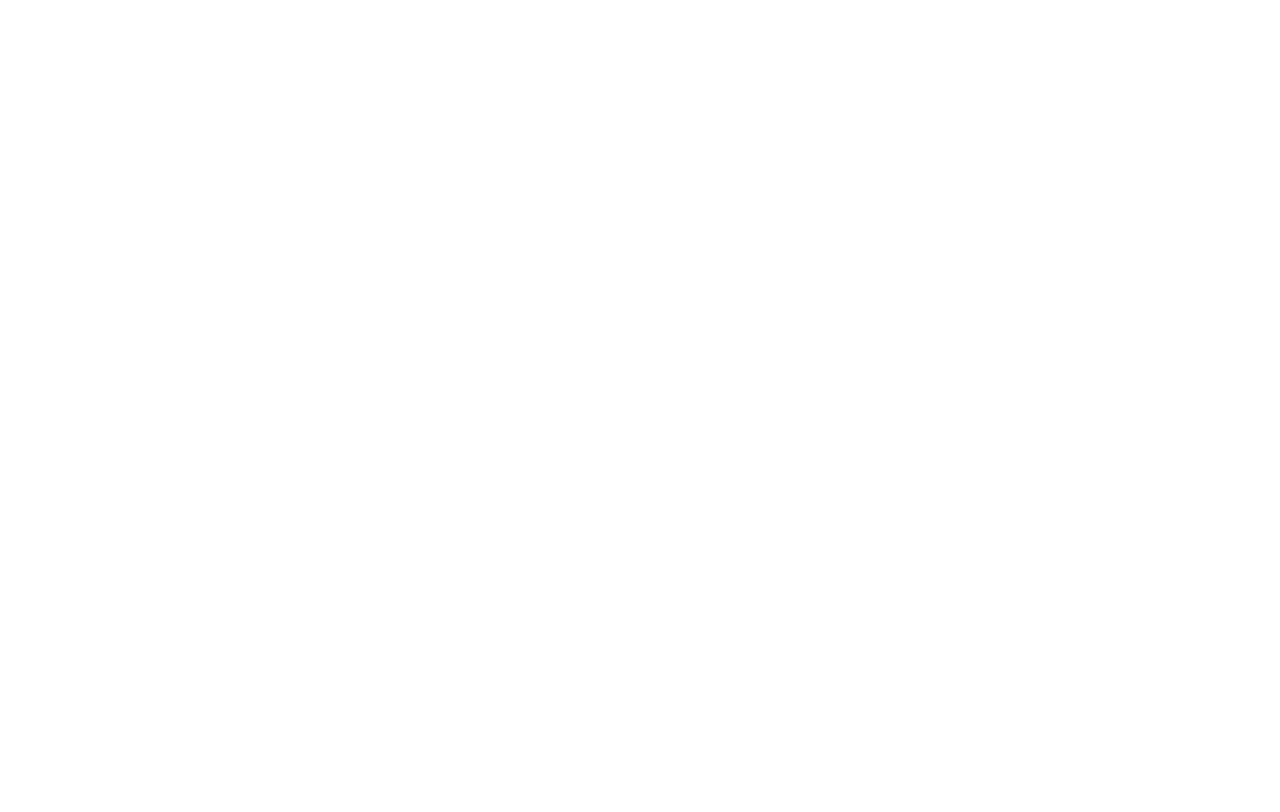
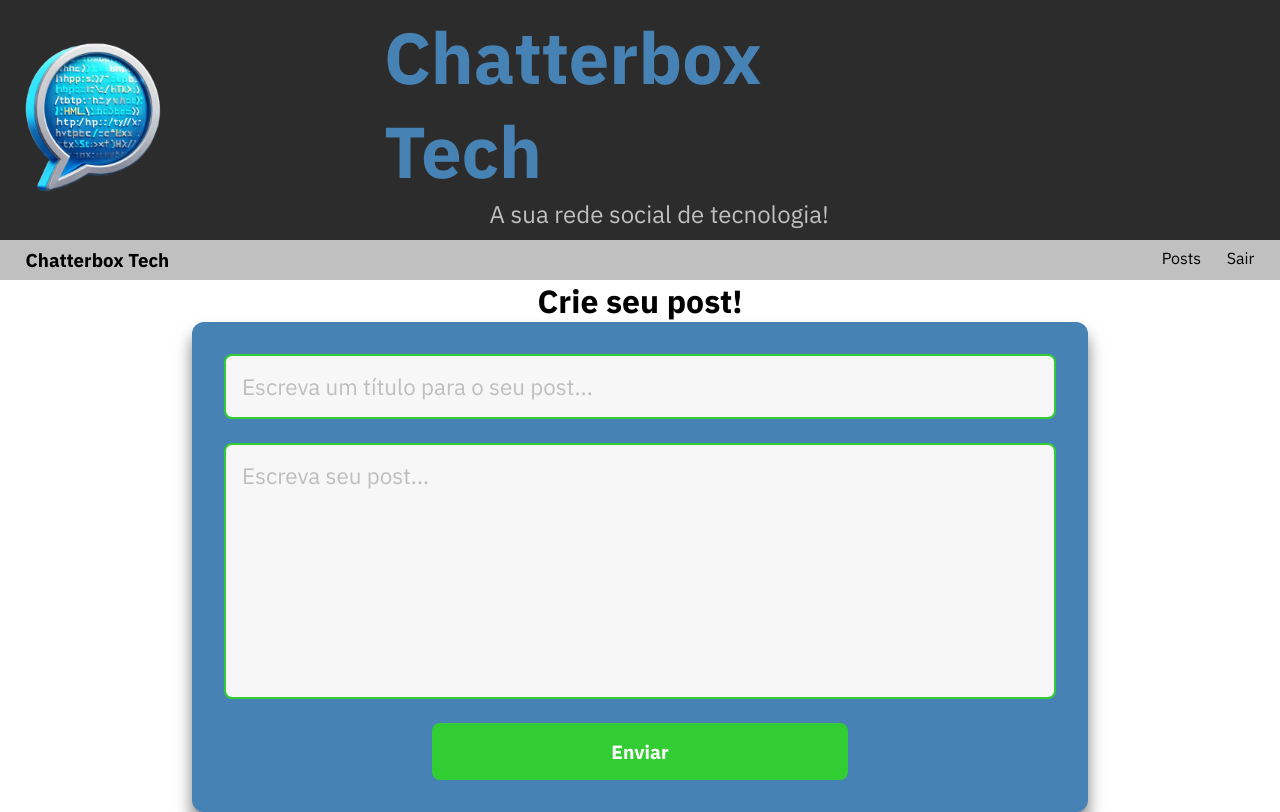
Before and after one commit to carolcampos22/chatterbox-frontend, a React (Vite) app: page /new-post in a window 1280 px wide. Before the commit this address had no page. Built offline with nearby package versions, Linux system fonts and the light colour scheme; sample sign-in values are in the browser's storage; the HTML template or start-up script is replaced by a standard one; a web font is replaced by a local one.

Commit message:
Página de formulário para criação de posts

```diff
--- a/src/components/header/StylesHeader.jsx
+++ b/src/components/header/StylesHeader.jsx
@@ -5,16 +5,17 @@ export const HeaderContainer = styled.div`
     display: flex;
     justify-content: center;
     align-items: center;
-    width: 70vw;
+    gap: 15vw;
+    width: 100vw;
     height: 20vh;
-    padding-right: 5vw;
-    padding-top: 20vh;
-    padding-bottom: 20vh;
-    background-color: #424242;
+    padding-right: 27vw;
+    padding-top: 15vh;
+    padding-bottom: 15vh;
+    background-color: #2d2c2c;
 
 
     img{
-        width: 20vw;
+        width: 15vw;
 
         /* @media (max-width: 750px){
             width: 10vw;
--- a/src/components/navbar/StylesNavbar.js
+++ b/src/components/navbar/StylesNavbar.js
@@ -4,7 +4,7 @@ export const NavbarContainer = styled.div`
     display: flex;
     justify-content: space-between;
     padding: 1vh 2vw;
-    width: 70vw;
+    width: 100vw;
     background-color: var(--connection-line-color);
 
     ul {
--- /dev/null
+++ b/src/pages/CreatePostFormPage/CreatePostFormPage.jsx
@@ -0,0 +1,61 @@
+import { useNavigate } from "react-router-dom"
+import { useForm } from "../../hooks/useForm"
+import { useProtectedPage } from "../../hooks/useProtectedPage"
+import { AddPost } from "../../constants/constants"
+import Header from "../../components/header/Header"
+import { Navbar } from "../../components/navbar/Navbar"
+import { CreatePostFormPageContainer, FormContainer } from "./styledCreatePostFormPage"
+
+export const CreatePostFormPage = () => {
+    const [form, onChangeInputs, clearInputs] = useForm({
+        title: "",
+        content: "",
+    })
+
+    const navigate = useNavigate()
+    useProtectedPage(navigate)
+
+    const onSubmit = async (event) => {
+        event.preventDefault()
+        clearInputs()
+
+
+        try {
+            const { token } = await AddPost({
+                title: form.title,
+                content: form.content,
+
+            })
+            localStorage.getItem("login-labeddit.token", token)
+            alert("Post enviado!")
+            console.log("TOKEN: ", token)
+
+        } catch (error) {
+            alert(error.response.data);
+            console.log(error)
+        }
+    }
+    return (
+        <CreatePostFormPageContainer>
+            <Header />
+            <Navbar />
+            <h1>Crie seu post!</h1>
+            <FormContainer>
+                <input
+                    name="title"
+                    value={form.title}
+                    onChange={onChangeInputs}
+                    placeholder="Escreva um título para o seu post..."
+                />
+                <textarea
+                    name='content'
+                    value={form.content}
+                    onChange={onChangeInputs}
+                    placeholder='Escreva seu post...'
+                ></textarea>
+                <button type='submit' onClick={onSubmit}>Enviar</button>
+            </FormContainer>
+
+        </CreatePostFormPageContainer>
+    )
+}
--- /dev/null
+++ b/src/pages/CreatePostFormPage/styledCreatePostFormPage.js
@@ -0,0 +1,79 @@
+import styled from "styled-components";
+
+export const CreatePostFormPageContainer = styled.div`
+    display: flex;
+    justify-content: center;
+    align-items: center;
+    flex-direction: column;
+`;
+
+export const FormContainer = styled.form`
+    background-color: var(--ocean-color);
+    padding: 2rem;
+    border-radius: 12px;
+    box-shadow: 0 12px 16px rgba(0, 0, 0, 0.5);
+    display: flex;
+    flex-direction: column;
+    width: 70vw;
+
+    input, textarea {
+        width: 100%;
+        margin-bottom: 1.5rem;
+        padding: 1rem;
+        border: 2px solid var(--continent-color);
+        border-radius: 8px;
+        font-size: 1.4rem;
+        color: var(--ocean-color);
+        background-color: #f7f7f7;
+        resize: none;
+    }
+
+    textarea {
+        height: 32vh;
+    }
+
+    input::placeholder, textarea::placeholder {
+        color: var(--dialog-bubble-color); /* Cinza metálico */
+    }
+
+    input:focus, textarea:focus {
+        outline: none;
+        border-color: var(--connection-line-color); /* Prata */
+        box-shadow: 0 0 5px var(--connection-line-color);
+    }
+
+    button {
+        background-color: var(--continent-color); /* Verde metálico */
+        width: 50%;
+        align-self: center;
+        color: white;
+        padding: 1rem;
+        border: none;
+        border-radius: 8px;
+        cursor: pointer;
+        font-size: 1.2rem;
+        font-weight: bold;
+        transition: background-color 0.3s ease;
+
+        &:hover {
+            background-color: darken(var(--continent-color), 10%);
+        }
+    }
+`;
+
+
+
+// import styled from "styled-components";
+
+// export const CreatePostFormPageContainer = styled.div`
+//     display: flex;
+//     justify-content: center;
+//     align-items: center;
+//     flex-direction: column;
+// `
+
+// export const FormContainer = styled.form`
+//     background-color: pink;
+//     display: flex;
+//     flex-direction: column;
+// `
--- a/src/pages/comments/Comments.jsx
+++ b/src/pages/comments/Comments.jsx
@@ -1,9 +1,118 @@
+// import React, { useEffect, useState } from 'react';
+// import { useNavigate, useParams } from 'react-router-dom';
+// import { AddComment, ListComments, ListPosts } from '../../constants/constants';
+// import CardComment from '../../components/comment/CardComment';
+// import CardPost from '../../components/post/CardPost';
+// import { ButtonComment, CommentsContainer, Loading } from './StylesComments';
+// import { ButtonPost } from '../posts/StylesPosts';
+// import Header from '../../components/header/Header';
+// import { useForm } from '../../hooks/useForm';
+// import { useProtectedPage } from '../../hooks/useProtectedPage';
+// import { Navbar } from '../../components/navbar/Navbar';
+
+// const Comments = () => {
+//   const { id } = useParams();
+//   const [posts, setPosts] = useState(null);
+//   const [comments, setComments] = useState([]);
+//   const [form, onChangeInputs, clearInputs] = useForm({
+//     message: "",
+
+//   })
+//   const navigate = useNavigate()
+//   useProtectedPage(navigate)
+
+//   const onSubmit = async (event) => {
+//     event.preventDefault()
+//     clearInputs()
+
+
+//     try {
+//       const { token } = await AddComment({
+//         message: form.message,
+
+//       }, id)
+//       localStorage.getItem("login-labeddit.token", token)
+//       alert("Comentário enviado!")
+
+//     } catch (error) {
+//       alert(error.response.data);
+//       console.log(error)
+//     }
+//   }
+
+
+//   useEffect(() => {
+//     ListComments(id)
+//       .then(data => {
+//         setComments(data);
+//       })
+//       .catch(error => {
+//         console.log(error);
+//       });
+
+//     ListPosts(id)
+//       .then(dataPost => {
+//         setPosts(dataPost);
+//       })
+//       .catch(error => {
+//         console.log(error);
+//       });
+//   }, [id, comments]);
+
+
+//   if (!posts) {
+//     return <Loading>Loading...</Loading>;
+//   }
+
+//   return (
+//     <>
+//       <div style={{display: "flex", flexDirection: "column", justifyContent: "center", alignItems: "center"}}>
+//         <Header />
+//         <Navbar />
+//       </div>
+//       <CommentsContainer>
+
+//         {posts.map((post, index) => {
+//           if (post.id === id) {
+//             return <CardPost
+//               key={index}
+//               creatorPost={post.creator?.nickname}
+//               content={post.content}
+//               likes={post.likes}
+//               dislikes={post.dislikes}
+//               comments={post.comments}
+//               id={post.id}
+//             />
+//           }
+//         })}
+
+//         <textarea value={form.message} name='message' onChange={onChangeInputs} placeholder='Adicionar comentário...'></textarea>
+//         <ButtonComment onClick={onSubmit}>Responder</ButtonComment>
+//         {comments.map((comment, index) => (
+//           <CardComment
+//             key={index}
+//             creatorComment={comment.creator.creatorNickname}
+//             message={comment.message}
+//             likes={comment.likes}
+//             dislikes={comment.dislikes}
+//             comments={comment.comments}
+//             idComment={comment.id}
+//             idPost={comment.idPost}
+//           />
+//         ))}
+//       </CommentsContainer>
+//     </>
+//   );
+// }
+
+// export default Comments;
+
 import React, { useEffect, useState } from 'react';
 import { useNavigate, useParams } from 'react-router-dom';
 import { AddComment, ListComments, ListPosts } from '../../constants/constants';
 import CardComment from '../../components/comment/CardComment';
 import CardPost from '../../components/post/CardPost';
-import { CommentsContainer, Loading } from './StylesComments';
+import { ButtonComment, CommentsContainer, Loading } from './StylesComments';
 import { ButtonPost } from '../posts/StylesPosts';
 import Header from '../../components/header/Header';
 import { useForm } from '../../hooks/useForm';
@@ -14,32 +123,28 @@ const Comments = () => {
   const { id } = useParams();
   const [posts, setPosts] = useState(null);
   const [comments, setComments] = useState([]);
+  const [shouldUpdate, setShouldUpdate] = useState(false); // Estado para controlar a atualização
   const [form, onChangeInputs, clearInputs] = useForm({
     message: "",
+  });
 
-  })
-  const navigate = useNavigate()
-  useProtectedPage(navigate)
+  const navigate = useNavigate();
+  useProtectedPage(navigate);
 
   const onSubmit = async (event) => {
-    event.preventDefault()
-    clearInputs()
-
+    event.preventDefault();
+    clearInputs();
 
     try {
-      const { token } = await AddComment({
-        message: form.message,
-
-      }, id)
-      localStorage.getItem("login-labeddit.token", token)
-      alert("Comentário enviado!")
-
+      const { token } = await AddComment({ message: form.message }, id);
+      localStorage.getItem("login-labeddit.token", token);
+      alert("Comentário enviado!");
+      setShouldUpdate(prev => !prev); // Alterna o estado para forçar atualização
     } catch (error) {
       alert(error.response.data);
-      console.log(error)
+      console.log(error);
     }
-  }
-
+  };
 
   useEffect(() => {
     ListComments(id)
@@ -49,7 +154,9 @@ const Comments = () => {
       .catch(error => {
         console.log(error);
       });
+  }, [id, shouldUpdate]); // Atualiza os comentários quando shouldUpdate muda
 
+  useEffect(() => {
     ListPosts(id)
       .then(dataPost => {
         setPosts(dataPost);
@@ -57,8 +164,7 @@ const Comments = () => {
       .catch(error => {
         console.log(error);
       });
-  }, [id]);
-
+  }, [id, shouldUpdate]);
 
   if (!posts) {
     return <Loading>Loading...</Loading>;
@@ -71,10 +177,10 @@ const Comments = () => {
         <Navbar />
       </div>
       <CommentsContainer>
-
         {posts.map((post, index) => {
           if (post.id === id) {
-            return <CardPost
+            return (
+              <CardPost
                 key={index}
                 creatorPost={post.creator?.nickname}
                 content={post.content}
@@ -83,11 +189,19 @@ const Comments = () => {
                 comments={post.comments}
                 id={post.id}
               />
+            );
           }
+          return null;
         })}
 
-        <textarea value={form.message} name='message' onChange={onChangeInputs} placeholder='Adicionar comentário...'></textarea>
-        <ButtonPost onClick={onSubmit}>Responder</ButtonPost>
+        <textarea
+          value={form.message}
+          name='message'
+          onChange={onChangeInputs}
+          placeholder='Adicionar comentário...'
+        ></textarea>
+        <ButtonComment onClick={onSubmit}>Responder</ButtonComment>
+
         {comments.map((comment, index) => (
           <CardComment
             key={index}
--- a/src/pages/comments/StylesComments.jsx
+++ b/src/pages/comments/StylesComments.jsx
@@ -28,3 +28,26 @@ export const Loading = styled.div`
     color: #FF6489;
     margin-top: 40vh;
 `
+
+export const ButtonComment = styled.div`
+    display: flex;
+    justify-content: center;
+    align-items: center;
+    width:  12vw;
+    height: 10vh;
+    padding: 0 1vw;
+    margin-top: 1vh;
+    border: none;
+    border-radius: 12px;
+    color: #fff;
+    background-color: var(--ocean-color);
+    font-size: 1.5rem;
+    font-weight: bold;
+    align-self: center;
+
+    &:hover{
+        cursor: pointer;
+        opacity: .8;
+        border: 5px solid var(--continent-color);
+   }
+`
--- a/src/router/Router.jsx
+++ b/src/router/Router.jsx
@@ -6,6 +6,7 @@ import Comments from "../pages/comments/Comments";
 import { useState } from "react";
 import Header from "../components/header/Header";
 import { Navbar } from "../components/navbar/Navbar";
+import { CreatePostFormPage } from "../pages/CreatePostFormPage/CreatePostFormPage";
 
 export const Router = () => {
     const [isLoggedIn, setIsLoggedIn] = useState(false);
@@ -13,10 +14,11 @@ export const Router = () => {
     return (
         <BrowserRouter>
             <Routes>
-                <Route index element={<Login setIsLoggedIn={setIsLoggedIn} />} />
+                <Route index element={<Login setIsLoggedIn={setIsLoggedIn} />} />,
                 <Route path="signup" element={<SignUp />} />
                 <Route path="posts" element={<Posts />} />
                 <Route path="comments/:id" element={<Comments />} />
+                <Route path="/new-post" element={<CreatePostFormPage />} />
             </Routes>
         </BrowserRouter>
     );
--- a/src/router/coordinator.jsx
+++ b/src/router/coordinator.jsx
@@ -13,3 +13,7 @@ export const goToPostsPage = (navigate) => {
 export const goToCommentsPage = (navigate, id) => {
     navigate(`/comments/${id}`)
 }
+
+export const goToCreatePostFormPage = (navigate) => {
+    navigate("/new-post")
+}
```
Also changed, not shown: src/components/header/Header.jsx (+0 -14 lines), src/pages/posts/Posts.jsx (+2 -32 lines), src/pages/posts/StylesPosts.jsx (+6 -1 lines), 1 other file (tests, documents, lock files or other folders). Lines whose indentation alone changed are shown as unchanged.
